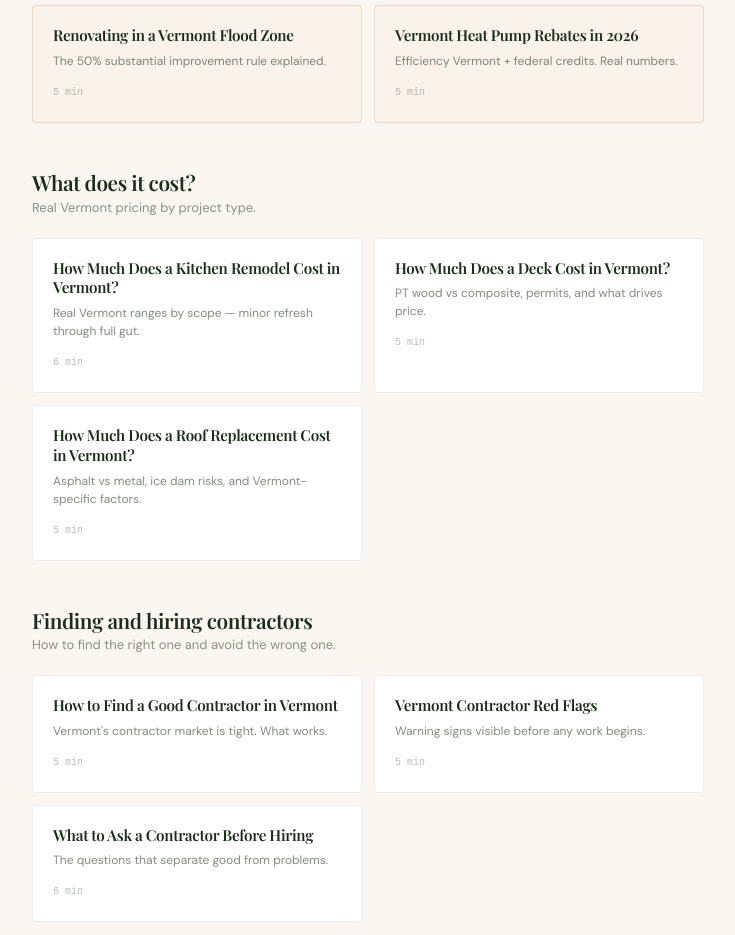
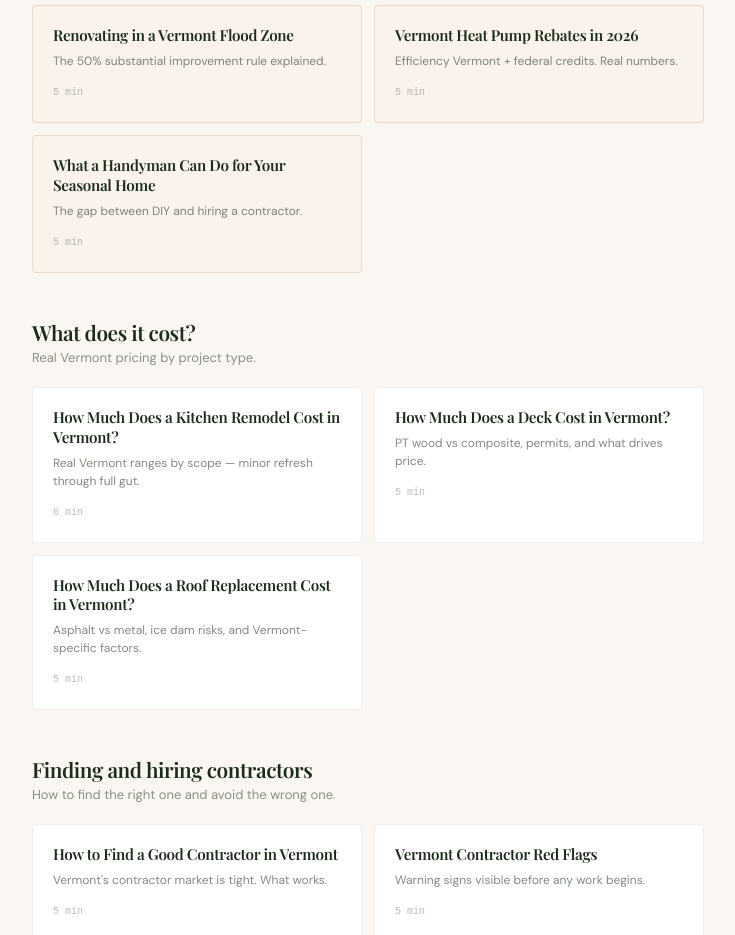
Before and after one commit to alderprojects/alder-projects-site, a Next.js app: page /guides in a window 1280 px wide. Shown: the part 840-1775 px from the top of the page, without its empty margins (272-1007 px from the left). Built offline with nearby package versions, Linux system fonts and the light colour scheme.

Commit message:
Guides index: add handyman guide to seasonal section

```diff
--- a/src/app/guides/page.tsx
+++ b/src/app/guides/page.tsx
@@ -10,6 +10,7 @@ const seasonal = [
   { href: '/guides/vermont-septic-what-to-know', title: 'Vermont Septic Systems: What Seasonal Owners Should Know', desc: 'Capacity, inspections, wetlands, and the bedroom rule.', rt: '6 min' },
   { href: '/guides/vermont-flood-zone-renovation', title: 'Renovating in a Vermont Flood Zone', desc: 'The 50% substantial improvement rule explained.', rt: '5 min' },
   { href: '/guides/heat-pump-rebates-vermont', title: 'Vermont Heat Pump Rebates in 2026', desc: 'Efficiency Vermont + federal credits. Real numbers.', rt: '5 min' },
+  { href: '/guides/handyman-seasonal-home-vermont', title: 'What a Handyman Can Do for Your Seasonal Home', desc: 'The gap between DIY and hiring a contractor.', rt: '5 min' },
 ]
 const costs = [
   { href: '/guides/how-much-does-kitchen-remodel-cost-vermont', title: 'How Much Does a Kitchen Remodel Cost in Vermont?', desc: 'Real Vermont ranges by scope — minor refresh through full gut.', rt: '6 min' },
```
